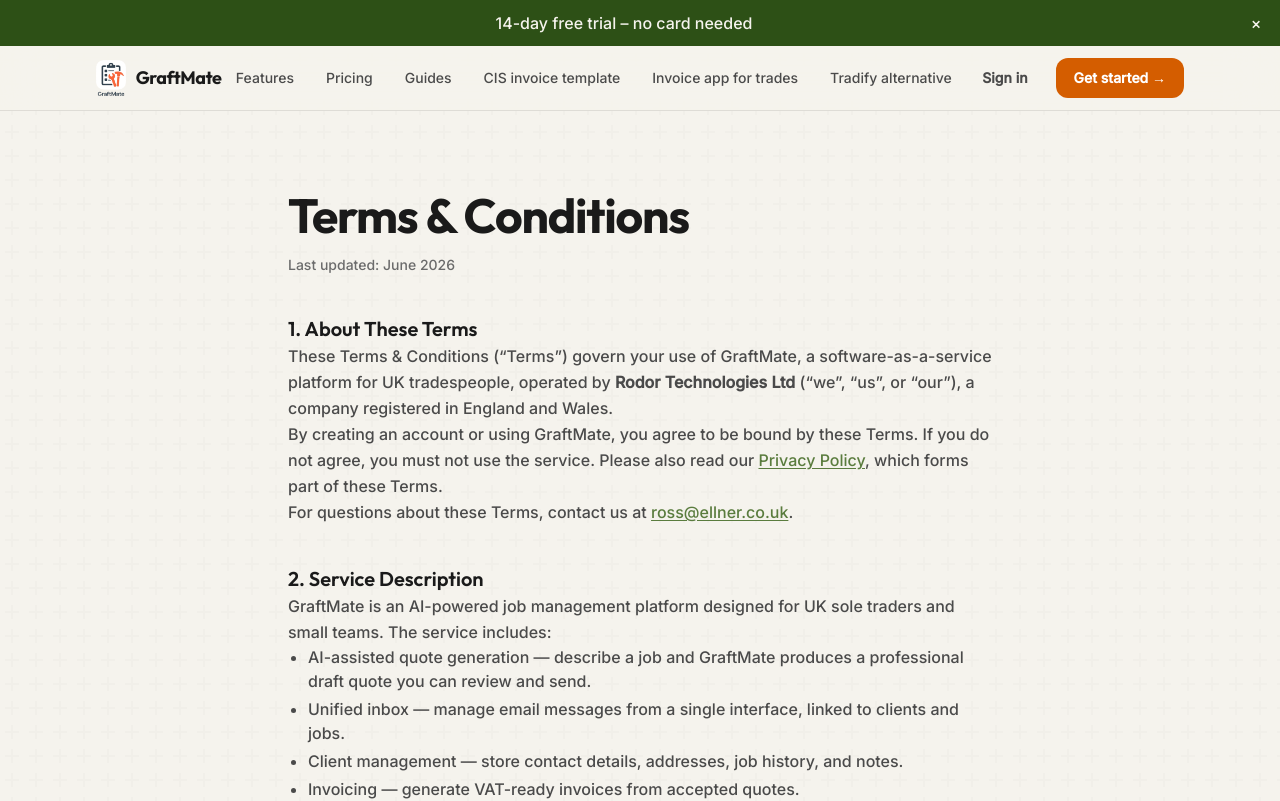
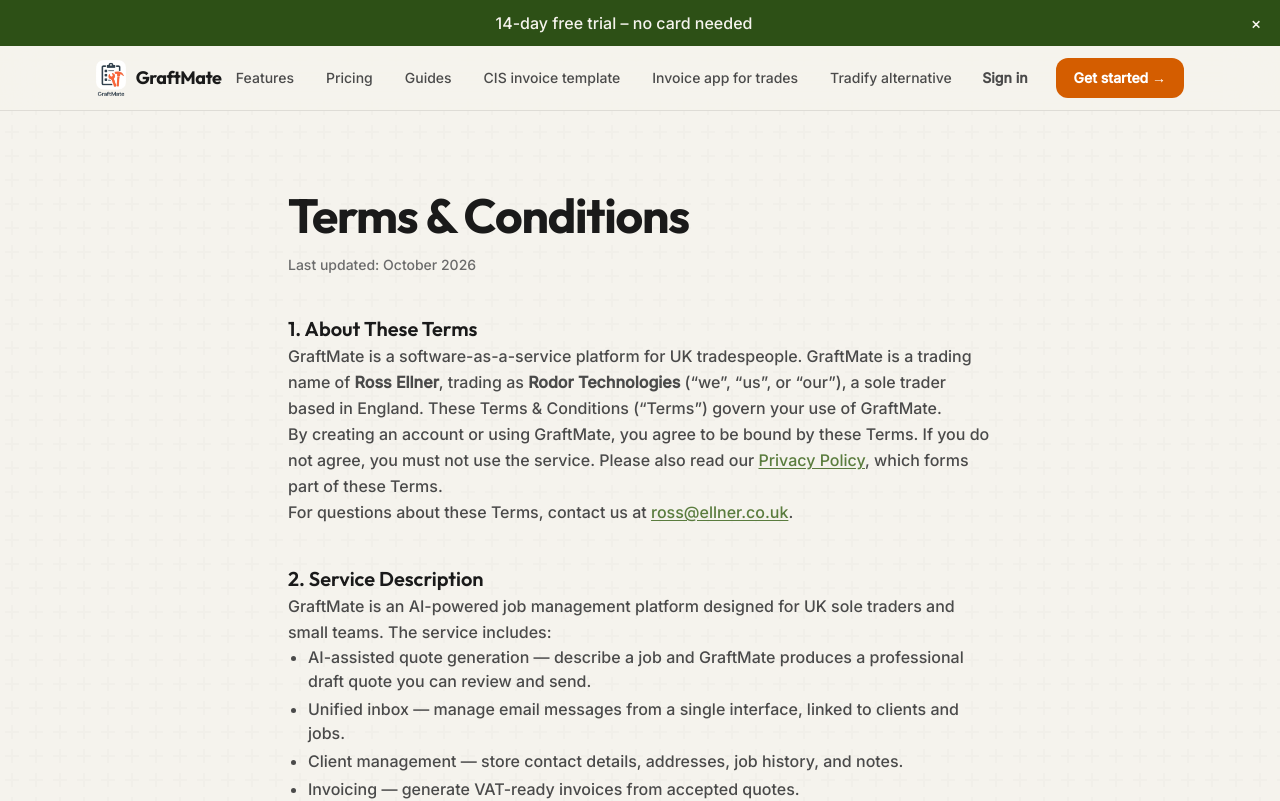
Before and after one commit to rodor1155/graftmate-marketing, a Next.js app in the folder graftmate-web/: page /terms in a window 1280 px wide. Shown: the top 801 px of the page. Built offline with nearby package versions, Linux system fonts and the light colour scheme.

Commit message:
Use sole-trader wording for the GraftMate operator on legal pages (#17)

```diff
--- a/graftmate-web/src/app/privacy/page.tsx
+++ b/graftmate-web/src/app/privacy/page.tsx
@@ -4,7 +4,7 @@
 export const metadata: Metadata = {
   title: "Privacy Policy | GraftMate",
   description:
-    "Privacy Policy for GraftMate by Rodor Technologies Ltd. How we collect, use, and protect your personal data under UK GDPR.",
+    "Privacy Policy for GraftMate, a trading name of Ross Ellner, trading as Rodor Technologies. How we collect, use, and protect your personal data under UK GDPR.",
 };
 
 export default function PrivacyPolicyPage() {
@@ -13,16 +13,17 @@
       <h1 className="font-display text-4xl font-bold tracking-tight text-foreground sm:text-5xl">
         Privacy Policy
       </h1>
-      <p className="mt-4 text-sm text-muted-dim">Last updated: June 2026</p>
+      <p className="mt-4 text-sm text-muted-dim">Last updated: October 2026</p>
 
       <div className="prose-custom mt-10 space-y-10 text-muted [&_a]:text-secondary [&_a]:underline [&_a]:underline-offset-2 [&_h2]:font-display [&_h2]:text-xl [&_h2]:font-semibold [&_h2]:text-foreground [&_p]:leading-relaxed [&_ul]:list-disc [&_ul]:pl-5 [&_ul]:space-y-1">
         <section>
           <h2>1. Who We Are</h2>
           <p>
-            GraftMate is operated by <strong>Rodor Technologies Ltd</strong>, a
-            company registered in England and Wales. References to
-            &ldquo;we&rdquo;, &ldquo;us&rdquo;, or &ldquo;our&rdquo; in this
-            policy refer to Rodor Technologies Ltd.
+            GraftMate is a trading name of <strong>Ross Ellner</strong>,
+            trading as <strong>Rodor Technologies</strong>, a sole trader
+            based in England. References to &ldquo;we&rdquo;, &ldquo;us&rdquo;,
+            or &ldquo;our&rdquo; in this policy refer to Ross Ellner trading as
+            Rodor Technologies.
           </p>
           <p>
             If you have any questions about how we handle your personal data,
@@ -236,7 +237,7 @@
             We take reasonable technical and organisational measures to protect
             your personal data from unauthorised access, loss, or disclosure.
             These include encrypted data storage, HTTPS for all data in transit,
-            and access controls that limit who within Rodor Technologies Ltd can
+            and access controls that limit who within Rodor Technologies can
             access personal data.
           </p>
         </section>
@@ -255,7 +256,7 @@
           <h2>10. Contact</h2>
           <p>
             If you have any questions, concerns, or requests relating to this
-            Privacy Policy or how Rodor Technologies Ltd handles your personal
+            Privacy Policy or how Rodor Technologies handles your personal
             data, please contact us:
           </p>
           <ul>
@@ -264,8 +265,8 @@
               <a href="mailto:ross@ellner.co.uk">ross@ellner.co.uk</a>
             </li>
             <li>
-              <strong>Company:</strong> Rodor Technologies Ltd, England and
-              Wales
+              <strong>Operator:</strong> Ross Ellner, trading as Rodor
+              Technologies (sole trader)
             </li>
           </ul>
         </section>
--- a/graftmate-web/src/app/terms/page.tsx
+++ b/graftmate-web/src/app/terms/page.tsx
@@ -4,7 +4,7 @@
 export const metadata: Metadata = {
   title: "Terms & Conditions | GraftMate",
   description:
-    "Terms and Conditions for using GraftMate, operated by Rodor Technologies Ltd. Governing law: England and Wales.",
+    "Terms and Conditions for using GraftMate, a trading name of Ross Ellner, trading as Rodor Technologies. Governing law: England and Wales.",
 };
 
 export default function TermsPage() {
@@ -13,18 +13,19 @@
       <h1 className="font-display text-4xl font-bold tracking-tight text-foreground sm:text-5xl">
         Terms &amp; Conditions
       </h1>
-      <p className="mt-4 text-sm text-muted-dim">Last updated: June 2026</p>
+      <p className="mt-4 text-sm text-muted-dim">Last updated: October 2026</p>
 
       <div className="mt-10 space-y-10 text-muted [&_a]:text-secondary [&_a]:underline [&_a]:underline-offset-2 [&_h2]:font-display [&_h2]:text-xl [&_h2]:font-semibold [&_h2]:text-foreground [&_p]:leading-relaxed [&_ul]:list-disc [&_ul]:pl-5 [&_ul]:space-y-1">
         <section>
           <h2>1. About These Terms</h2>
           <p>
-            These Terms &amp; Conditions (&ldquo;Terms&rdquo;) govern your use
-            of GraftMate, a software-as-a-service platform for UK
-            tradespeople, operated by{" "}
-            <strong>Rodor Technologies Ltd</strong> (&ldquo;we&rdquo;,
-            &ldquo;us&rdquo;, or &ldquo;our&rdquo;), a company registered in
-            England and Wales.
+            GraftMate is a software-as-a-service platform for UK
+            tradespeople. GraftMate is a trading name of{" "}
+            <strong>Ross Ellner</strong>, trading as{" "}
+            <strong>Rodor Technologies</strong> (&ldquo;we&rdquo;,
+            &ldquo;us&rdquo;, or &ldquo;our&rdquo;), a sole trader based in
+            England. These Terms &amp; Conditions (&ldquo;Terms&rdquo;) govern
+            your use of GraftMate.
           </p>
           <p>
             By creating an account or using GraftMate, you agree to be bound by
@@ -168,7 +169,7 @@
           <p>
             All intellectual property in the GraftMate platform — including
             software, design, trademarks, and content created by us — belongs to
-            Rodor Technologies Ltd or our licensors.
+            Rodor Technologies or our licensors.
           </p>
           <p>
             You retain ownership of any content you create and store in
@@ -193,7 +194,7 @@
           <h2>8. Limitation of Liability</h2>
           <p>
             To the fullest extent permitted by applicable law, Rodor
-            Technologies Ltd shall not be liable for any:
+            Technologies shall not be liable for any:
           </p>
           <ul>
             <li>
@@ -266,7 +267,7 @@
           <h2>12. Contact</h2>
           <p>
             For questions about these Terms, please contact Rodor Technologies
-            Ltd at:
+            at:
           </p>
           <ul>
             <li>
```
